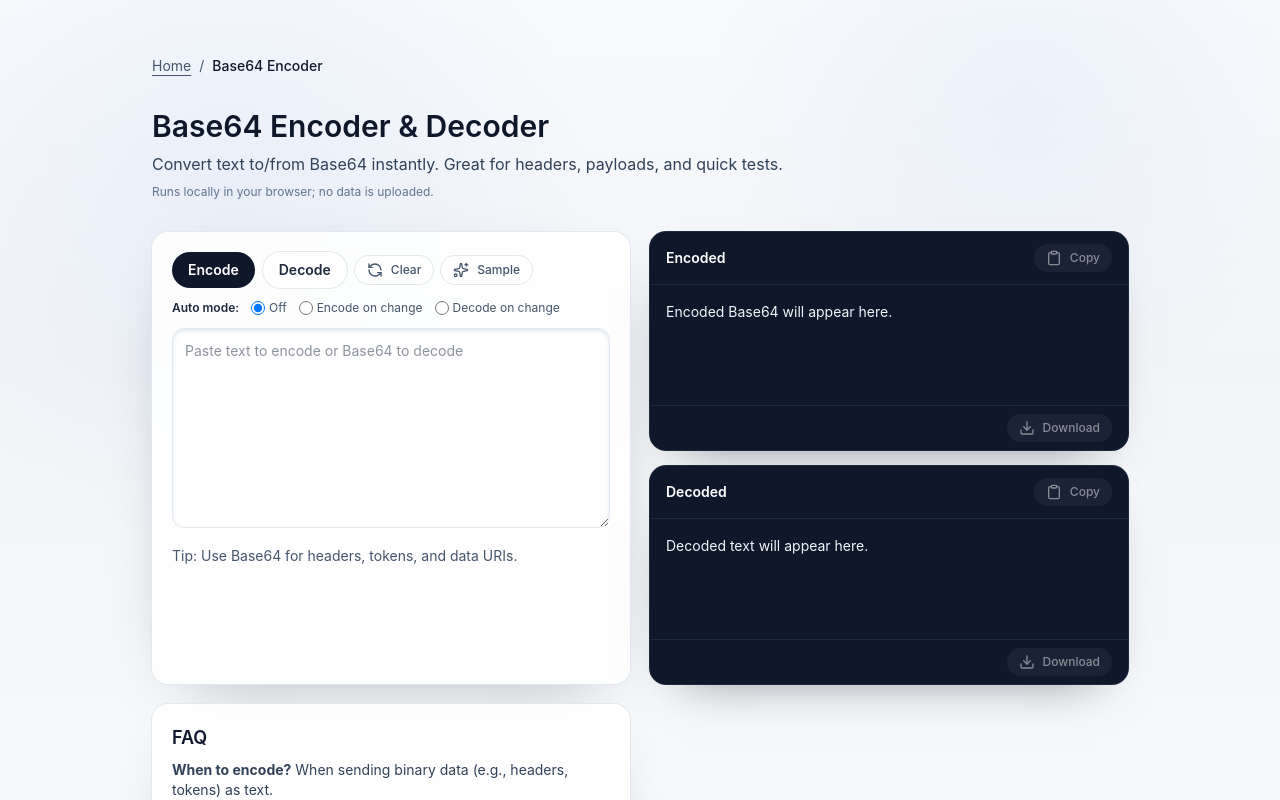
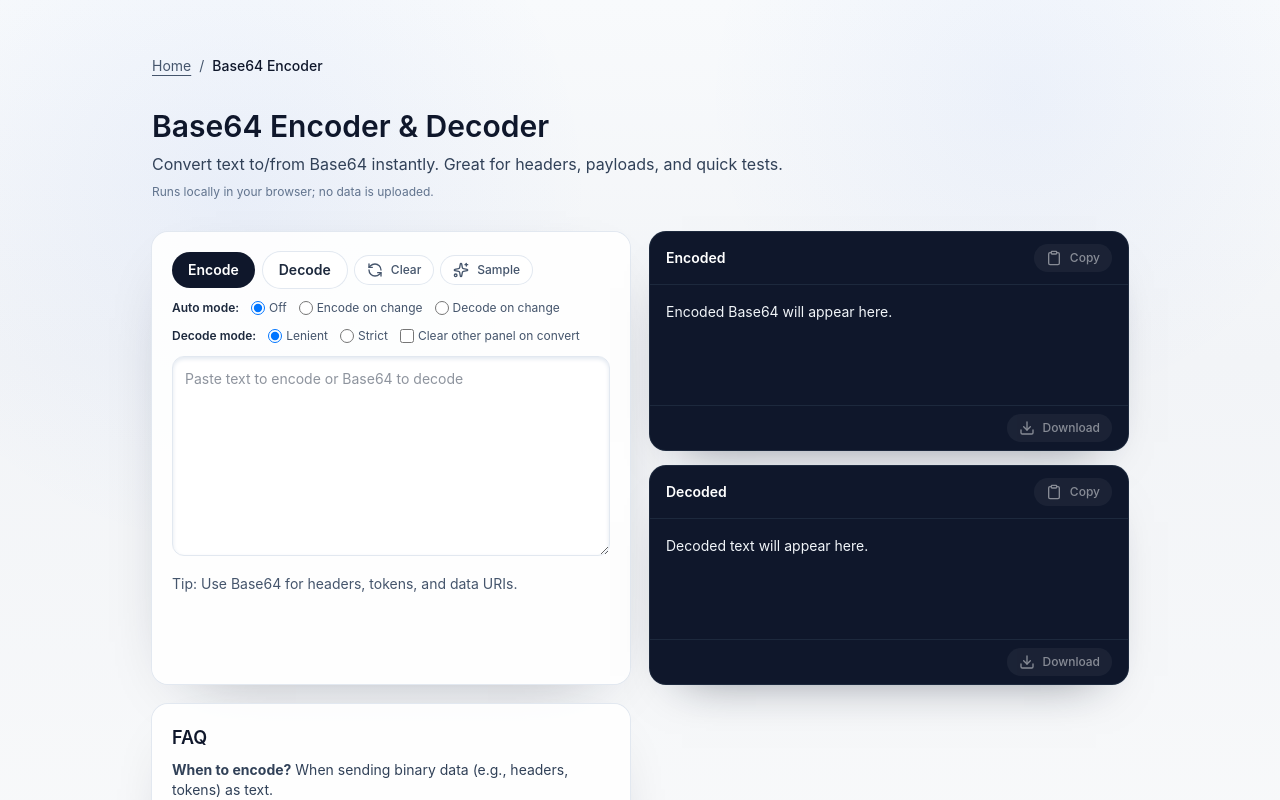
Before and after one commit to ChainPix/custom-website, a Next.js app: page /base64-encoder in a window 1280 px wide. Shown: the top 800 px of the page. Built offline with nearby package versions, Linux system fonts and the light colour scheme; no server answers.

Commit message:
Add strict/lenient decode and preserve outputs

```diff
--- a/app/(tools)/base64-encoder/BASE64_ENCODER.md
+++ b/app/(tools)/base64-encoder/BASE64_ENCODER.md
@@ -2,6 +2,7 @@
 
 ## Update Note
 - Switched Base64 to UTF-8-safe TextEncoder/TextDecoder over Uint8Array and fixed auto-mode to process the latest input value.
+- Added strict vs lenient decode handling (whitespace/padding/Base64URL) and a toggle to preserve or clear the opposite panel.
 
 ## Current State (observed)
 - Functionality: Single textarea; Encode/Decode/Clear buttons; separate encoded/decoded outputs with copy buttons. Uses `btoa`/`atob` wrapped with `encodeURIComponent`/`decodeURIComponent`. Text-only; no file/binary support.
--- a/app/(tools)/base64-encoder/client.tsx
+++ b/app/(tools)/base64-encoder/client.tsx
@@ -12,6 +12,8 @@ export default function Base64Client() {
   const [error, setError] = useState("");
   const [status, setStatus] = useState("Ready");
   const [autoMode, setAutoMode] = useState<"none" | "encode" | "decode">("none");
+  const [decodeMode, setDecodeMode] = useState<"lenient" | "strict">("lenient");
+  const [clearOtherOnConvert, setClearOtherOnConvert] = useState(false);
   const MAX_SIZE_BYTES = 512 * 1024; // 512KB guard
   const textEncoder = new TextEncoder();
   const textDecoder = new TextDecoder("utf-8", { fatal: true });
@@ -34,6 +36,43 @@ export default function Base64Client() {
     return bytes;
   };
 
+  const normalizeBase64 = (value: string, mode: "lenient" | "strict") => {
+    const raw = mode === "lenient" ? value.replace(/\s+/g, "") : value;
+    const hasUrlChars = /[-_]/.test(raw);
+    const hasStdChars = /[+/]/.test(raw);
+
+    if (mode === "strict") {
+      if (/\s/.test(raw)) {
+        throw new Error("Whitespace is not allowed in strict mode.");
+      }
+      if (hasUrlChars && hasStdChars) {
+        throw new Error("Mixed Base64 and Base64URL characters.");
+      }
+      if (hasUrlChars) {
+        if (!/^[A-Za-z0-9_=-]*$/.test(raw)) {
+          throw new Error("Invalid Base64URL characters.");
+        }
+      } else if (!/^[A-Za-z0-9+/=]*$/.test(raw)) {
+        throw new Error("Invalid Base64 characters.");
+      }
+    }
+
+    let normalized = raw.replace(/-/g, "+").replace(/_/g, "/");
+    if (mode === "lenient") {
+      const mod = normalized.length % 4;
+      if (mod) {
+        normalized += "=".repeat(4 - mod);
+      }
+    } else {
+      const validPadding = /^([A-Za-z0-9+/]{4})*([A-Za-z0-9+/]{2}==|[A-Za-z0-9+/]{3}=)?$/.test(normalized);
+      if (!validPadding) {
+        throw new Error("Invalid Base64 padding.");
+      }
+    }
+
+    return normalized;
+  };
+
   const handleEncode = (value = input) => {
     try {
       setError("");
@@ -45,7 +84,9 @@ export default function Base64Client() {
         return;
       }
       setEncoded(bytesToBase64(inputBytes));
-      setDecoded("");
+      if (clearOtherOnConvert) {
+        setDecoded("");
+      }
       setStatus("Updated");
     } catch (err) {
       console.error("Encode error", err);
@@ -63,9 +104,12 @@ export default function Base64Client() {
         setStatus("Error");
         return;
       }
-      const decodedText = textDecoder.decode(base64ToBytes(value));
+      const normalized = normalizeBase64(value, decodeMode);
+      const decodedText = textDecoder.decode(base64ToBytes(normalized));
       setDecoded(decodedText);
-      setEncoded("");
+      if (clearOtherOnConvert) {
+        setEncoded("");
+      }
       setStatus("Updated");
     } catch (err) {
       console.error("Decode error", err);
@@ -209,6 +253,40 @@ export default function Base64Client() {
               Decode on change
             </label>
           </div>
+          <div className="flex flex-wrap items-center gap-3 text-xs text-slate-600">
+            <span className="font-semibold text-slate-800">Decode mode:</span>
+            <label className="flex items-center gap-1">
+              <input
+                type="radio"
+                name="decode-mode"
+                value="lenient"
+                checked={decodeMode === "lenient"}
+                onChange={() => setDecodeMode("lenient")}
+                className="h-3.5 w-3.5 rounded border-slate-300 text-slate-900 focus:ring-2 focus:ring-slate-200"
+              />
+              Lenient
+            </label>
+            <label className="flex items-center gap-1">
+              <input
+                type="radio"
+                name="decode-mode"
+                value="strict"
+                checked={decodeMode === "strict"}
+                onChange={() => setDecodeMode("strict")}
+                className="h-3.5 w-3.5 rounded border-slate-300 text-slate-900 focus:ring-2 focus:ring-slate-200"
+              />
+              Strict
+            </label>
+            <label className="flex items-center gap-1">
+              <input
+                type="checkbox"
+                checked={clearOtherOnConvert}
+                onChange={(event) => setClearOtherOnConvert(event.target.checked)}
+                className="h-3.5 w-3.5 rounded border-slate-300 text-slate-900 focus:ring-2 focus:ring-slate-200"
+              />
+              Clear other panel on convert
+            </label>
+          </div>
           <textarea
             className="h-[200px] w-full rounded-xl border border-slate-200 bg-white px-3 py-3 text-sm text-slate-800 shadow-inner shadow-slate-200 focus:border-slate-400 focus:outline-none focus:ring-2 focus:ring-slate-200"
             value={input}
```
